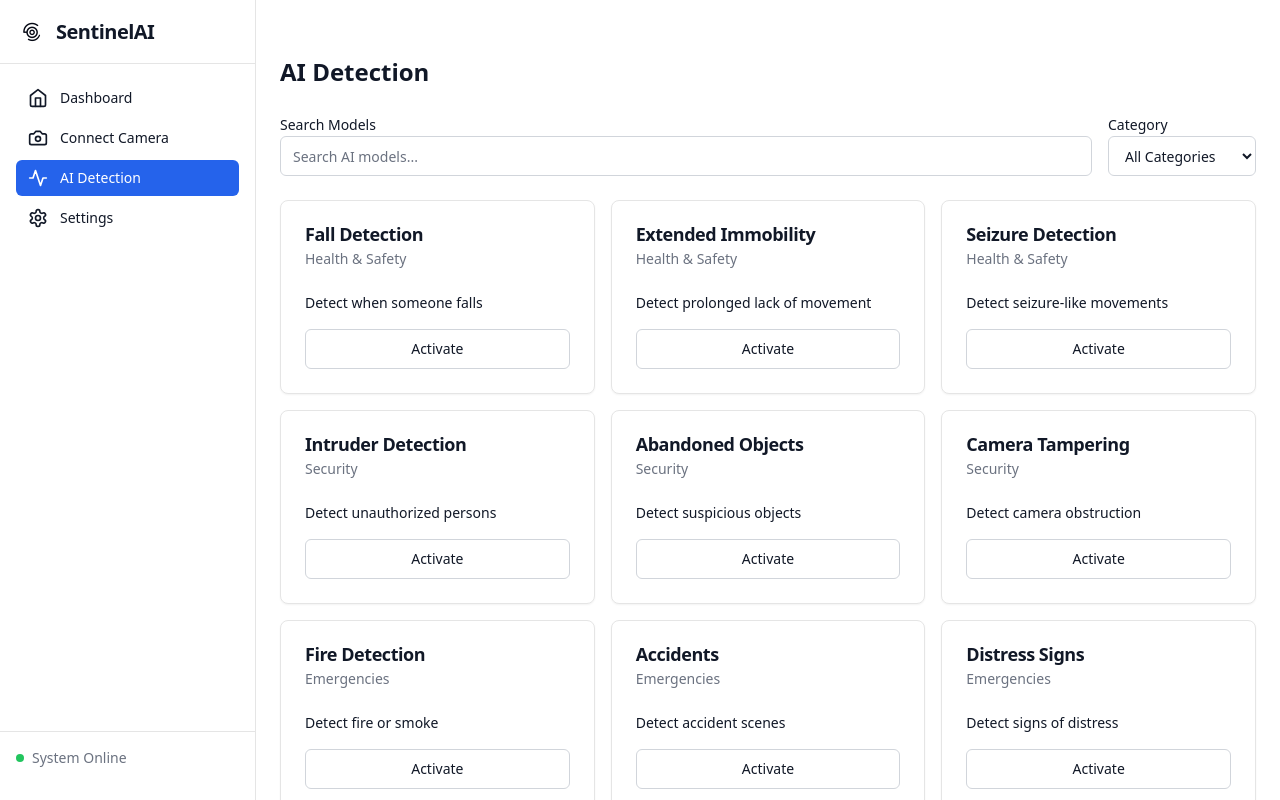
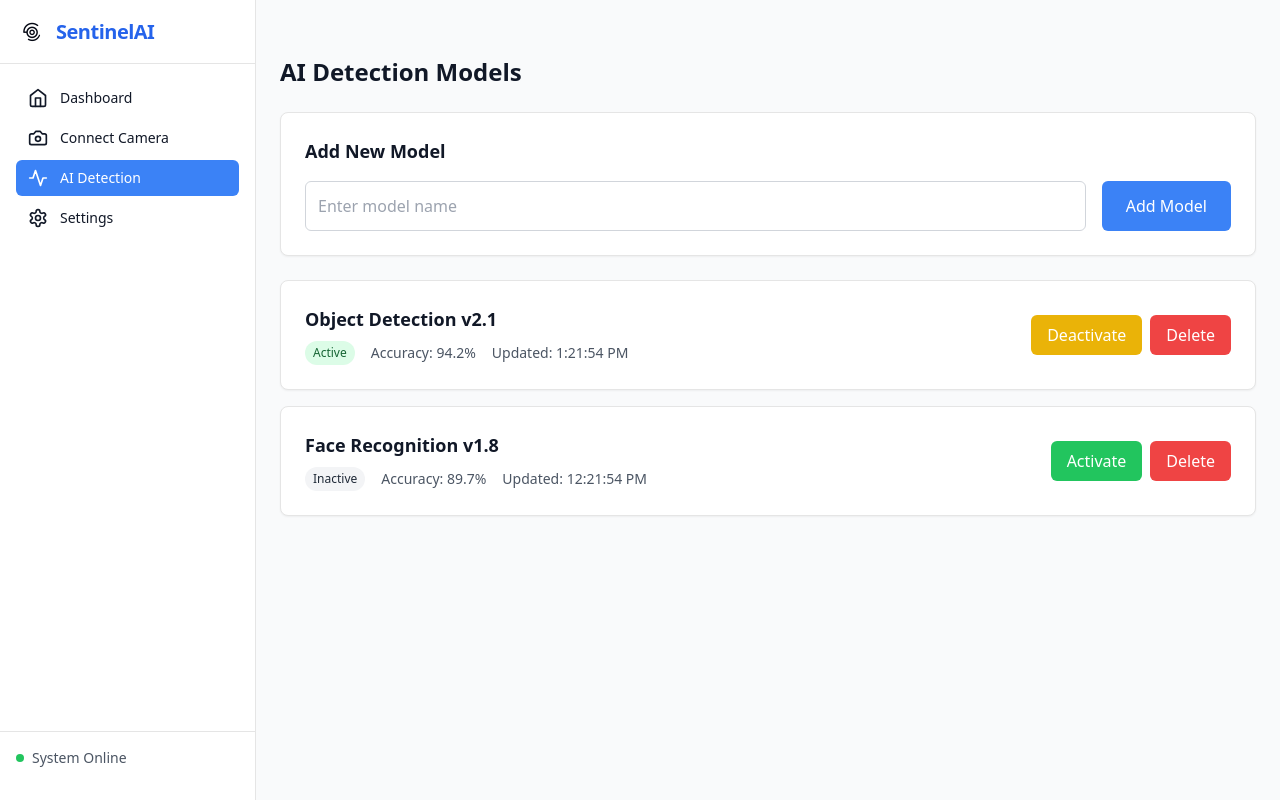
Before and after one commit to Path-yang/SentinelAI, a Next.js app in the folder apps/web/: page /dashboard/watch in a window 1280 px wide. Built offline with nearby package versions, Linux system fonts and the light colour scheme.

Commit message:
🔧 REVERT to working UI: Simplified components + basic HTML - This version worked on Vercel

```diff
--- a/apps/web/src/app/dashboard/layout.tsx
+++ b/apps/web/src/app/dashboard/layout.tsx
@@ -3,7 +3,6 @@
 import Link from "next/link";
 import { usePathname } from "next/navigation";
 import { Home, Camera, Activity, Settings, Menu, X } from "lucide-react";
-import { cn } from "../../lib/utils";
 import Image from "next/image";
 import { useState } from "react";
 
@@ -23,7 +22,7 @@ export default function DashboardLayout({
   const [sidebarOpen, setSidebarOpen] = useState(false);
 
   return (
-    <div className="flex h-screen bg-background">
+    <div className="flex h-screen bg-gray-50">
       {/* Mobile menu button */}
       <button
         onClick={() => setSidebarOpen(!sidebarOpen)}
@@ -33,15 +32,14 @@ export default function DashboardLayout({
       </button>
 
       {/* Sidebar */}
-      <aside className={cn(
-        "fixed inset-y-0 left-0 z-40 w-64 bg-card border-r transform transition-transform duration-200 ease-in-out lg:relative lg:z-0 lg:translate-x-0",
+      <aside className={`fixed inset-y-0 left-0 z-40 w-64 bg-white border-r transform transition-transform duration-200 ease-in-out lg:relative lg:z-0 lg:translate-x-0 ${
         sidebarOpen ? "translate-x-0" : "-translate-x-full"
-      )}>
+      }`}>
         {/* Sidebar header */}
         <div className="flex h-16 items-center justify-between px-4 border-b">
           <Link
             href="/"
-            className="flex items-center space-x-2 text-primary font-bold text-xl tracking-tight"
+            className="flex items-center space-x-2 text-blue-600 font-bold text-xl tracking-tight"
             onClick={() => setSidebarOpen(false)}
           >
             <Image
@@ -64,12 +62,11 @@ export default function DashboardLayout({
                 <Link
                   key={item.name}
                   href={item.href}
-                  className={cn(
-                    "flex items-center px-3 py-2 rounded-md text-sm font-medium transition-colors",
+                  className={`flex items-center px-3 py-2 rounded-md text-sm font-medium transition-colors ${
                     isActive
-                      ? "bg-primary text-primary-foreground"
-                      : "hover:bg-accent hover:text-accent-foreground"
-                  )}
+                      ? "bg-blue-500 text-white"
+                      : "hover:bg-gray-100 hover:text-gray-900"
+                  }`}
                   onClick={() => setSidebarOpen(false)}
                 >
                   <item.icon className="mr-3 h-5 w-5" />
@@ -83,7 +80,7 @@ export default function DashboardLayout({
             <div className="flex items-center justify-between mb-4">
               <div className="flex items-center space-x-2">
                 <div className="h-2 w-2 rounded-full bg-green-500"></div>
-                <span className="text-sm text-muted-foreground">
+                <span className="text-sm text-gray-600">
                   System Online
                 </span>
               </div>
@@ -101,11 +98,11 @@ export default function DashboardLayout({
       )}
 
       {/* Main content */}
-      <div className="flex flex-col flex-1 overflow-hidden">
-        <main className="flex-1 overflow-y-auto p-4 md:p-6 pt-16 lg:pt-6">
+      <main className="flex-1 overflow-auto">
+        <div className="p-6">
           {children}
-        </main>
-      </div>
+        </div>
+      </main>
     </div>
   );
 }
--- a/apps/web/src/app/dashboard/watch/page.tsx
+++ b/apps/web/src/app/dashboard/watch/page.tsx
@@ -1,176 +1,128 @@
 "use client";
 
 import { useState, useEffect } from "react";
-import { Card, CardContent, CardHeader, CardTitle } from "@/components/ui/card";
-import { Button } from "@/components/ui/button";
-import { Input } from "@/components/ui/input";
-import { Label } from "@/components/ui/label";
 
 interface AIModel {
   id: string;
   name: string;
-  category: string;
-  description: string;
+  status: 'active' | 'inactive';
+  accuracy: number;
+  lastUpdated: number;
 }
 
-const aiModels: AIModel[] = [
-  // Health & Safety
-  { id: "falls", name: "Fall Detection", category: "Health & Safety", description: "Detect when someone falls" },
-  { id: "immobility", name: "Extended Immobility", category: "Health & Safety", description: "Detect prolonged lack of movement" },
-  { id: "seizures", name: "Seizure Detection", category: "Health & Safety", description: "Detect seizure-like movements" },
+export default function WatchPage() {
+  const [models, setModels] = useState<AIModel[]>([
+    {
+      id: '1',
+      name: 'Object Detection v2.1',
+      status: 'active',
+      accuracy: 94.2,
+      lastUpdated: Date.now() - 3600000 // 1 hour ago
+    },
+    {
+      id: '2',
+      name: 'Face Recognition v1.8',
+      status: 'inactive',
+      accuracy: 89.7,
+      lastUpdated: Date.now() - 7200000 // 2 hours ago
+    }
+  ]);
 
-  // Security
-  { id: "intruders", name: "Intruder Detection", category: "Security", description: "Detect unauthorized persons" },
-  { id: "objects", name: "Abandoned Objects", category: "Security", description: "Detect suspicious objects" },
-  { id: "tampering", name: "Camera Tampering", category: "Security", description: "Detect camera obstruction" },
+  const [newModelName, setNewModelName] = useState('');
 
-  // Emergencies
-  { id: "fire", name: "Fire Detection", category: "Emergencies", description: "Detect fire or smoke" },
-  { id: "accidents", name: "Accidents", category: "Emergencies", description: "Detect accident scenes" },
-  { id: "distress", name: "Distress Signs", category: "Emergencies", description: "Detect signs of distress" },
+  const addModel = () => {
+    if (!newModelName.trim()) return;
 
-  // Analytics
-  { id: "occupancy", name: "Occupancy Counting", category: "Analytics", description: "Count people in area" },
-  { id: "dwell", name: "Dwell Time", category: "Analytics", description: "Track time spent in area" },
-  { id: "traffic", name: "Traffic Patterns", category: "Analytics", description: "Analyze movement patterns" },
-];
+    const newModel: AIModel = {
+      id: Date.now().toString(),
+      name: newModelName,
+      status: 'inactive',
+      accuracy: 0,
+      lastUpdated: Date.now()
+    };
 
-export default function AIDetectionPage() {
-  const [activeModels, setActiveModels] = useState<string[]>([]);
-  const [searchTerm, setSearchTerm] = useState("");
-  const [selectedCategory, setSelectedCategory] = useState<string>("all");
-
-  // Load active models from localStorage
-  useEffect(() => {
-    try {
-      const saved = localStorage.getItem("activeAIModels");
-      if (saved) {
-        setActiveModels(JSON.parse(saved));
-      }
-    } catch (error) {
-      console.error("Failed to load active AI models:", error);
-    }
-  }, []);
-
-  // Save active models to localStorage
-  const saveActiveModels = (models: string[]) => {
-    try {
-      localStorage.setItem("activeAIModels", JSON.stringify(models));
-    } catch (error) {
-      console.error("Failed to save active AI models:", error);
-    }
+    setModels([...models, newModel]);
+    setNewModelName('');
   };
 
-  const toggleModel = (modelId: string) => {
-    const newActiveModels = activeModels.includes(modelId)
-      ? activeModels.filter(id => id !== modelId)
-      : [...activeModels, modelId];
-
-    setActiveModels(newActiveModels);
-    saveActiveModels(newActiveModels);
+  const toggleModel = (id: string) => {
+    setModels(models.map(model =>
+      model.id === id
+        ? { ...model, status: model.status === 'active' ? 'inactive' : 'active' }
+        : model
+    ));
   };
 
-  const getCategories = () => {
-    const categories = ["all", ...Array.from(new Set(aiModels.map(m => m.category)))];
-    return categories;
+  const deleteModel = (id: string) => {
+    setModels(models.filter(model => model.id !== id));
   };
-
-  const filteredModels = aiModels.filter(model => {
-    const matchesSearch = model.name.toLowerCase().includes(searchTerm.toLowerCase()) ||
-                         model.description.toLowerCase().includes(searchTerm.toLowerCase());
-    const matchesCategory = selectedCategory === "all" || model.category === selectedCategory;
-    return matchesSearch && matchesCategory;
-  });
 
   return (
     <div className="container mx-auto py-8">
-      <h1 className="text-2xl font-bold mb-6">AI Detection</h1>
+      <h1 className="text-2xl font-bold mb-6">AI Detection Models</h1>
 
-      {/* Search and Filter */}
-      <div className="mb-6 space-y-4">
+      {/* Add New Model */}
+      <div className="bg-white p-6 rounded-lg border shadow-sm mb-6">
+        <h2 className="text-lg font-semibold mb-4">Add New Model</h2>
         <div className="flex gap-4">
-          <div className="flex-1">
-            <Label htmlFor="search">Search Models</Label>
-            <Input
-              id="search"
-              placeholder="Search AI models..."
-              value={searchTerm}
-              onChange={(e) => setSearchTerm(e.target.value)}
-            />
-          </div>
-          <div>
-            <Label htmlFor="category">Category</Label>
-            <select
-              id="category"
-              value={selectedCategory}
-              onChange={(e) => setSelectedCategory(e.target.value)}
-              className="flex h-10 w-full rounded-md border border-input bg-background px-3 py-2 text-sm ring-offset-background focus-visible:outline-none focus-visible:ring-2 focus-visible:ring-ring focus-visible:ring-offset-2"
-            >
-              {getCategories().map(category => (
-                <option key={category} value={category}>
-                  {category === "all" ? "All Categories" : category}
-                </option>
-              ))}
-            </select>
-          </div>
+          <input
+            type="text"
+            value={newModelName}
+            onChange={(e) => setNewModelName(e.target.value)}
+            placeholder="Enter model name"
+            className="flex-1 p-3 border border-gray-300 rounded-md focus:outline-none focus:ring-2 focus:ring-blue-500"
+          />
+          <button
+            onClick={addModel}
+            className="px-6 py-3 bg-blue-500 text-white rounded-md hover:bg-blue-600 transition-colors"
+          >
+            Add Model
+          </button>
         </div>
       </div>
 
-      {/* Models Grid */}
-      <div className="grid gap-4 md:grid-cols-2 lg:grid-cols-3">
-        {filteredModels.map((model) => {
-          const isActive = activeModels.includes(model.id);
-          return (
-            <Card key={model.id} className={isActive ? "ring-2 ring-primary" : ""}>
-              <CardHeader>
-                <CardTitle className="text-lg">{model.name}</CardTitle>
-                <p className="text-sm text-muted-foreground">{model.category}</p>
-              </CardHeader>
-              <CardContent>
-                <p className="text-sm mb-4">{model.description}</p>
-                <Button
-                  variant={isActive ? "default" : "outline"}
+      {/* Models List */}
+      <div className="grid gap-4">
+        {models.map((model) => (
+          <div key={model.id} className="bg-white p-6 rounded-lg border shadow-sm">
+            <div className="flex items-center justify-between">
+              <div className="flex-1">
+                <h3 className="text-lg font-semibold">{model.name}</h3>
+                <div className="flex items-center gap-4 mt-2 text-sm text-gray-600">
+                  <span className={`px-2 py-1 rounded-full text-xs ${
+                    model.status === 'active'
+                      ? 'bg-green-100 text-green-800'
+                      : 'bg-gray-100 text-gray-800'
+                  }`}>
+                    {model.status === 'active' ? 'Active' : 'Inactive'}
+                  </span>
+                  <span>Accuracy: {model.accuracy}%</span>
+                  <span>Updated: {new Date(model.lastUpdated).toLocaleTimeString()}</span>
+                </div>
+              </div>
+
+              <div className="flex gap-2">
+                <button
                   onClick={() => toggleModel(model.id)}
-                  className="w-full"
+                  className={`px-4 py-2 rounded-md transition-colors ${
+                    model.status === 'active'
+                      ? 'bg-yellow-500 text-white hover:bg-yellow-600'
+                      : 'bg-green-500 text-white hover:bg-green-600'
+                  }`}
                 >
-                  {isActive ? "Active" : "Activate"}
-                </Button>
-              </CardContent>
-            </Card>
-          );
-        })}
+                  {model.status === 'active' ? 'Deactivate' : 'Activate'}
+                </button>
+                <button
+                  onClick={() => deleteModel(model.id)}
+                  className="px-4 py-2 bg-red-500 text-white rounded-md hover:bg-red-600 transition-colors"
+                >
+                  Delete
+                </button>
+              </div>
+            </div>
+          </div>
+        ))}
       </div>
-
-      {/* Active Models Summary */}
-      {activeModels.length > 0 && (
-        <Card className="mt-8">
-          <CardHeader>
-            <CardTitle>Active Models ({activeModels.length})</CardTitle>
-          </CardHeader>
-          <CardContent>
-            <div className="grid gap-2 md:grid-cols-2 lg:grid-cols-3">
-              {activeModels.map(modelId => {
-                const model = aiModels.find(m => m.id === modelId);
-                return model ? (
-                  <div key={modelId} className="flex items-center justify-between p-3 border rounded-md">
-                    <div>
-                      <p className="font-medium">{model.name}</p>
-                      <p className="text-sm text-muted-foreground">{model.category}</p>
-                    </div>
-                    <Button
-                      variant="outline"
-                      size="sm"
-                      onClick={() => toggleModel(modelId)}
-                    >
-                      Deactivate
-                    </Button>
-                  </div>
-                ) : null;
-              })}
-            </div>
-          </CardContent>
-        </Card>
-      )}
     </div>
   );
 }
```
Also changed, not shown: apps/web/src/app/camera/page.tsx (+75 -79 lines), apps/web/src/app/dashboard/settings/page.tsx (+12 -22 lines).
